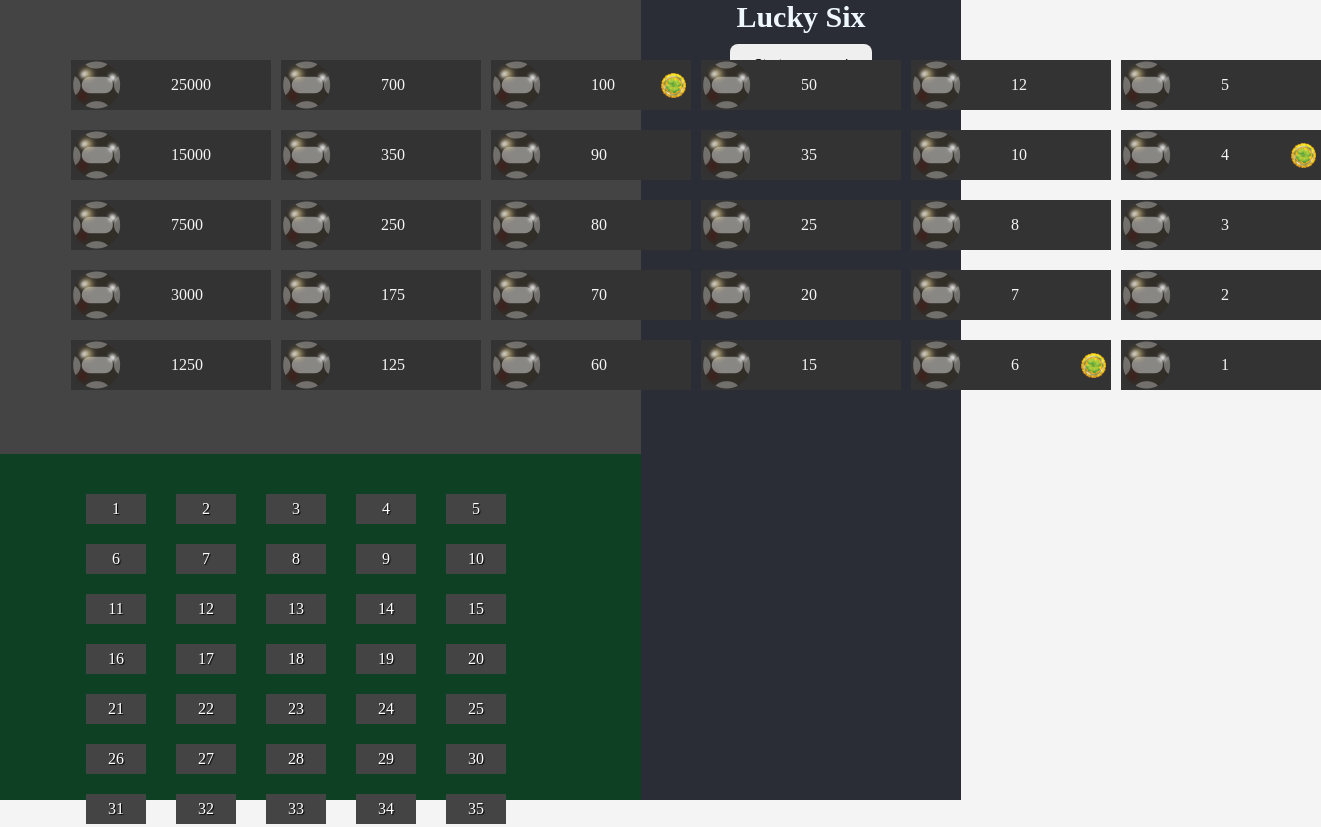
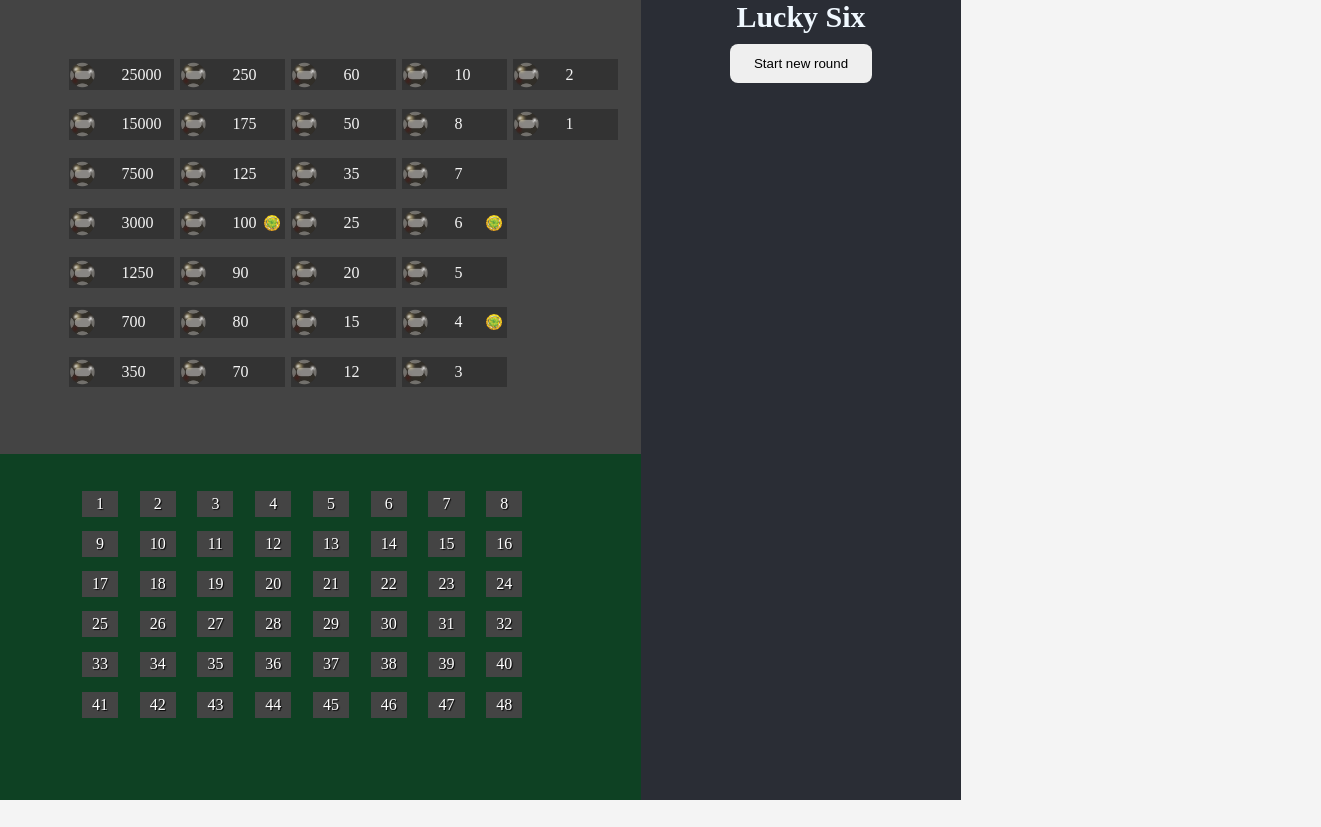
Before and after one commit to rmb3537/LuckySix-Game, a plain HTML site: page index.html in a window 1280 px wide. Shown: the top 827 px of the page, 1321 px wide, since content can reach past the window. After the commit the page ends 800 px from the top, so only its background shows below. Drawn offline with Linux system fonts and the light colour scheme.

Commit message:
CSS update

```diff
--- a/css/main.css
+++ b/css/main.css
@@ -122,26 +122,27 @@ body {
 }
 
 .win-chance {
-    width: 200px;
-    height: 50px;
+    width: 19%;
+    height: 8%;
     position: relative;
     display: flex;
     justify-content: start;
     align-items: center;
     background-color: #333;
-    margin: 10px 5px;
+    margin: 1.7% 0.5%;
+
 }
 .win-chance img {
-    width: 50px;
+    width: 25%;
 }
 .kvota {
     color: whitesmoke;
-    margin-left: 50px;
+    margin-left: 25%;
 }
 .win-chance img.bonus {
     position: absolute;
-    width: 25px;
-    left: 170px;
+    width: 15%;
+    left: 80%;
 }
 .balls-display {
     width: 30%;
@@ -154,14 +155,14 @@ body {
     padding: 30px;
 }
 .number {
-    width: 60px;
-    height: 30px;
+    width: 7%;
+    height: 9%;
     display: flex;
     justify-content: center;
     align-items: center;
     color: white;
     background-color: #444;
-    margin: 10px 15px;
+    margin: 1.4% 2.1%;
     float: left;
     cursor: pointer;
     user-select: none;
```
